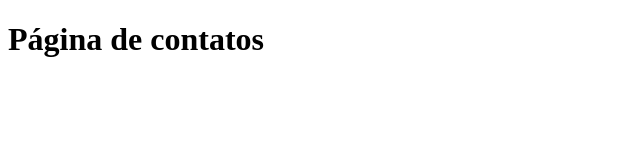
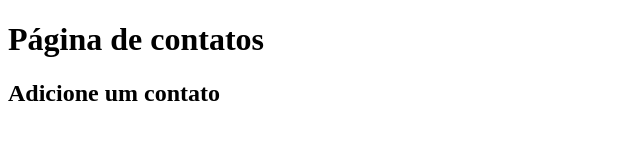
Before and after one commit to muriluu/sistema-de-cadastro, a plain HTML site: page contato.html in a window 1280 px wide. Shown: the whole page, without its empty margins (0-640 px from the left). Drawn offline with Linux system fonts and the light colour scheme.

Commit message:
Adicionando contatos

```diff
--- a/contato.html
+++ b/contato.html
@@ -7,5 +7,6 @@
 </head>
 <body>
     <h1>Página de contatos</h1>
+    <h2>Adicione um contato</h2>
 </body>
 </html>
```
